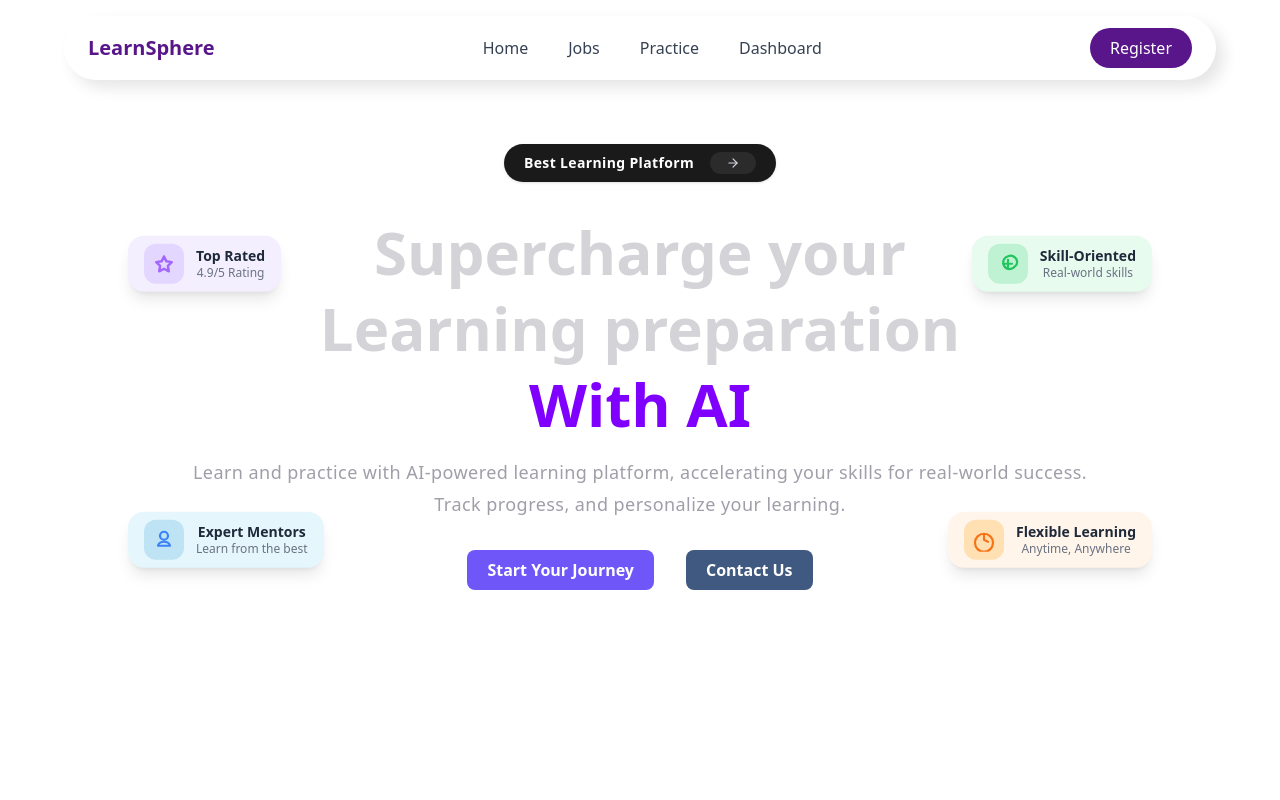
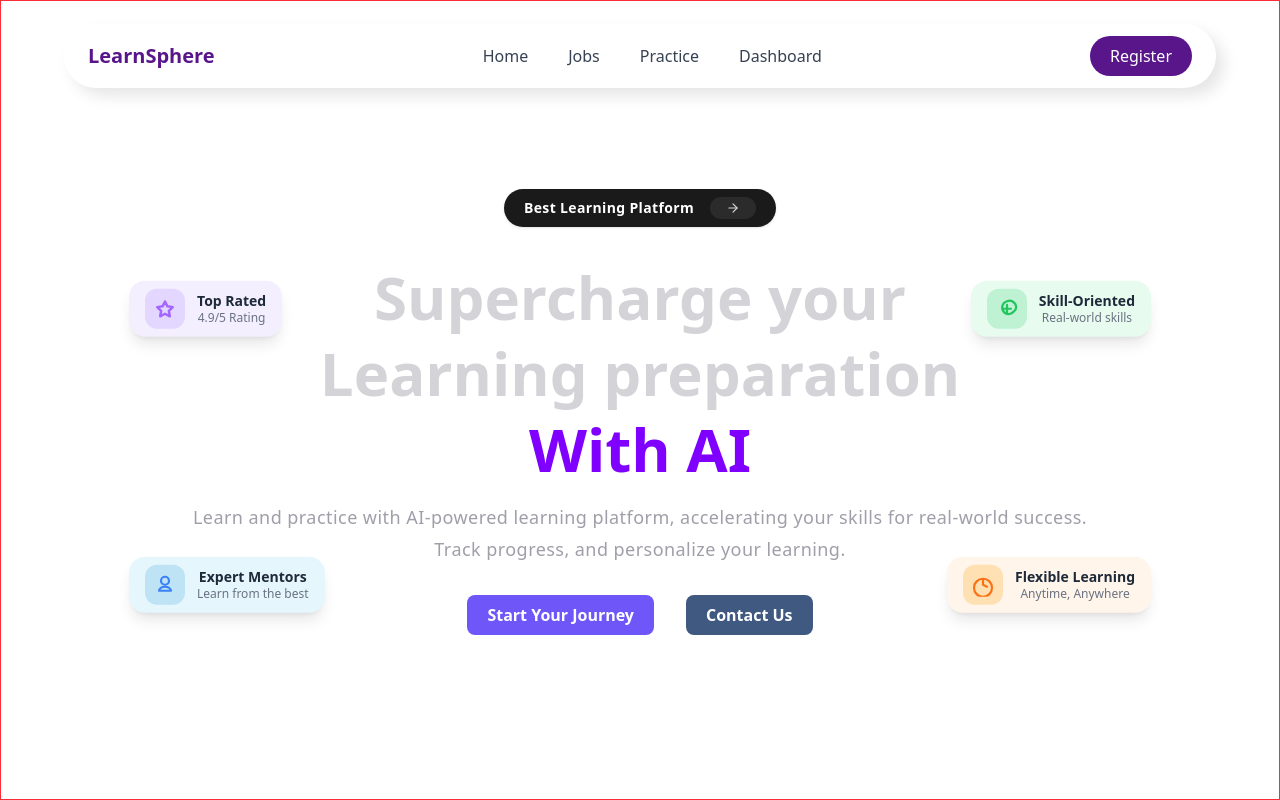
Before and after one commit to Rupam-Mondal/LearnSphere, a React (Vite) app in the folder LearnSphereFrontend/: page / in a window 1280 px wide. Built offline with nearby package versions, Linux system fonts and the light colour scheme.

Commit message:
Home Page

```diff
--- a/LearnSphereFrontend/src/Components/Navbar/Navbar.jsx
+++ b/LearnSphereFrontend/src/Components/Navbar/Navbar.jsx
@@ -1,6 +1,6 @@
 function Navbar() {
   return (
-    <div className="w-full flex justify-center mt-4">
+    <div className="fixed w-full flex justify-center mt-6">
       <div className="w-[90%] max-w-6xl h-16 bg-white rounded-full shadow-[8px_8px_15px_rgba(0,0,0,0.1)] px-6 flex items-center justify-between">
         <div className="text-xl font-bold text-[#59168B]">LearnSphere</div>
 
--- a/LearnSphereFrontend/src/pages/Home.jsx
+++ b/LearnSphereFrontend/src/pages/Home.jsx
@@ -5,9 +5,9 @@ import LandingSection from '../Components/Landing/Landingsection';
 
 const Home = () => {
   return (
-    <div>
+    <div className=" ">
       <Navbar />
-      <div className="relative py-10 w-full h-auto flex flex-col justify-center items-center">
+      <div className="relative py-10 w-full h-auto flex flex-col justify-center items-center border border-red-500 min-h-screen">
         <Stylebar />
         <LandingSection />
       </div>
```
